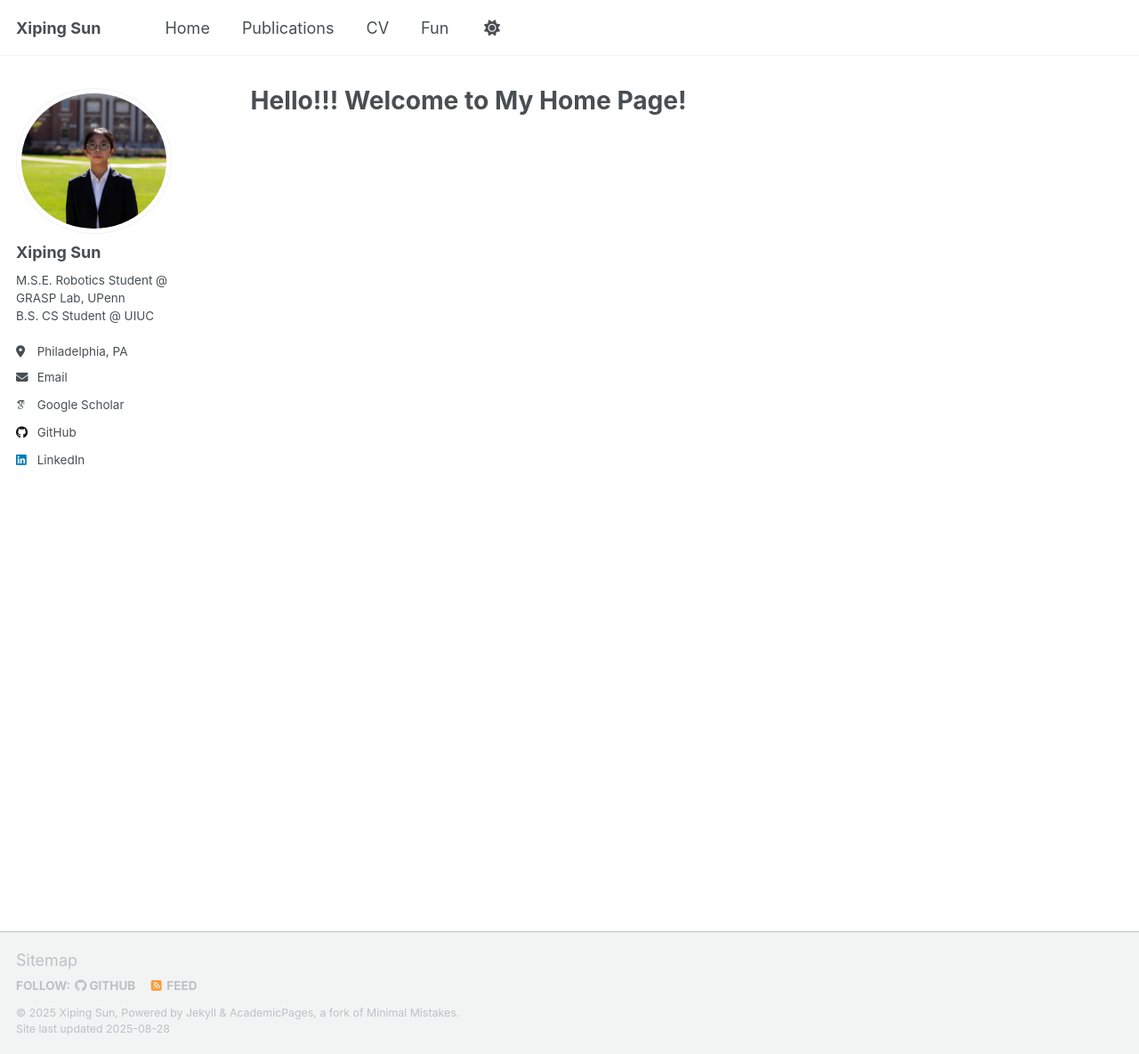
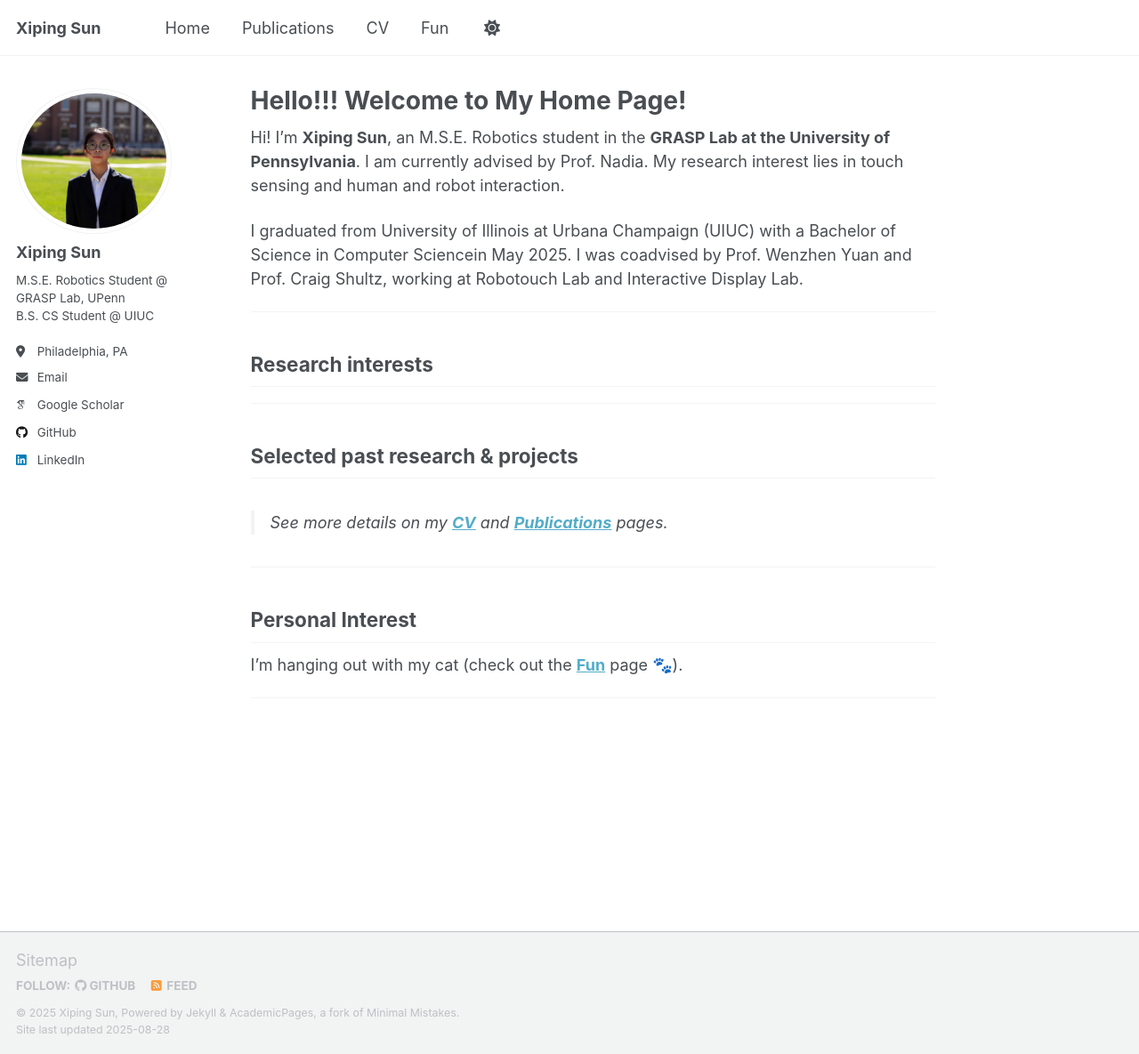
Before and after one commit to XipingSun/XipingSun.github.io, a Jekyll site: the page built from _pages/about.md, in a window 1280 px wide and 1185 px high. Shown: the whole window at 89% size. Built offline with Jekyll 4.4.1, drawn with Linux system fonts in a browser that asks for light colours; some web fonts are replaced; a script that is not in the unit is left out.

Commit message:
home page, continue updating

```diff
--- a/_pages/about.md
+++ b/_pages/about.md
@@ -6,3 +6,25 @@ redirect_from:
   - /about/
   - /about.html
 ---
+
+Hi! I’m **Xiping Sun**, an M.S.E. Robotics student in the **GRASP Lab at the University of Pennsylvania**. I am currently advised by Prof. Nadia. My research interest lies in touch sensing and human and robot interaction.
+
+I graduated from University of Illinois at Urbana Champaign (UIUC) with a Bachelor of Science in Computer Sciencein May 2025. I was coadvised by Prof. Wenzhen Yuan and Prof. Craig Shultz, working at Robotouch Lab and Interactive Display Lab.
+
+
+---
+
+## Research interests
+
+---
+
+## Selected past research & projects
+
+> See more details on my **[CV](/cv-json/)** and **[Publications](/publications/)** pages.
+
+---
+
+## Personal Interest
+I’m hanging out with my cat (check out the **[Fun](/fun/)** page 🐾).
+
+---
```
